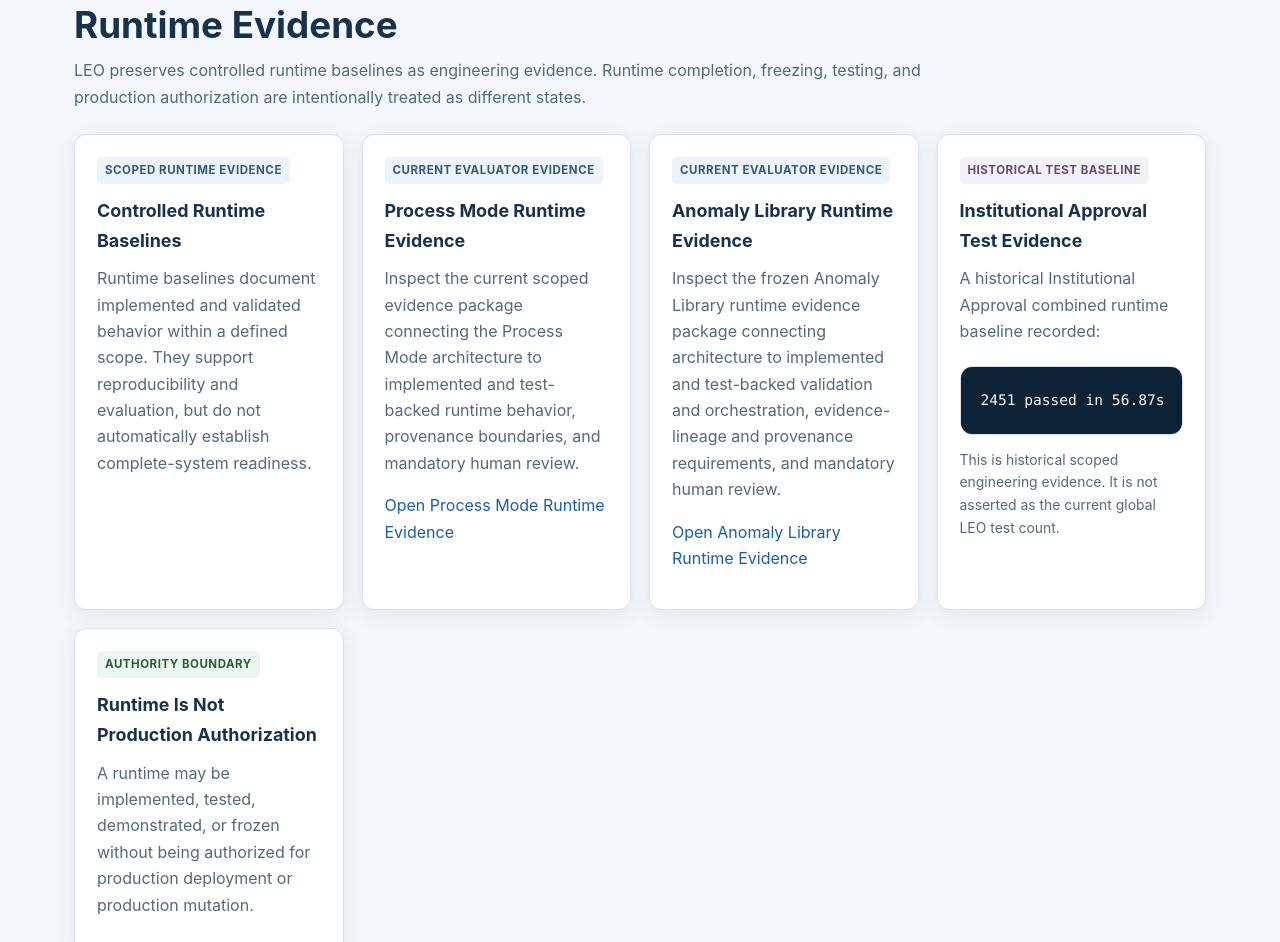
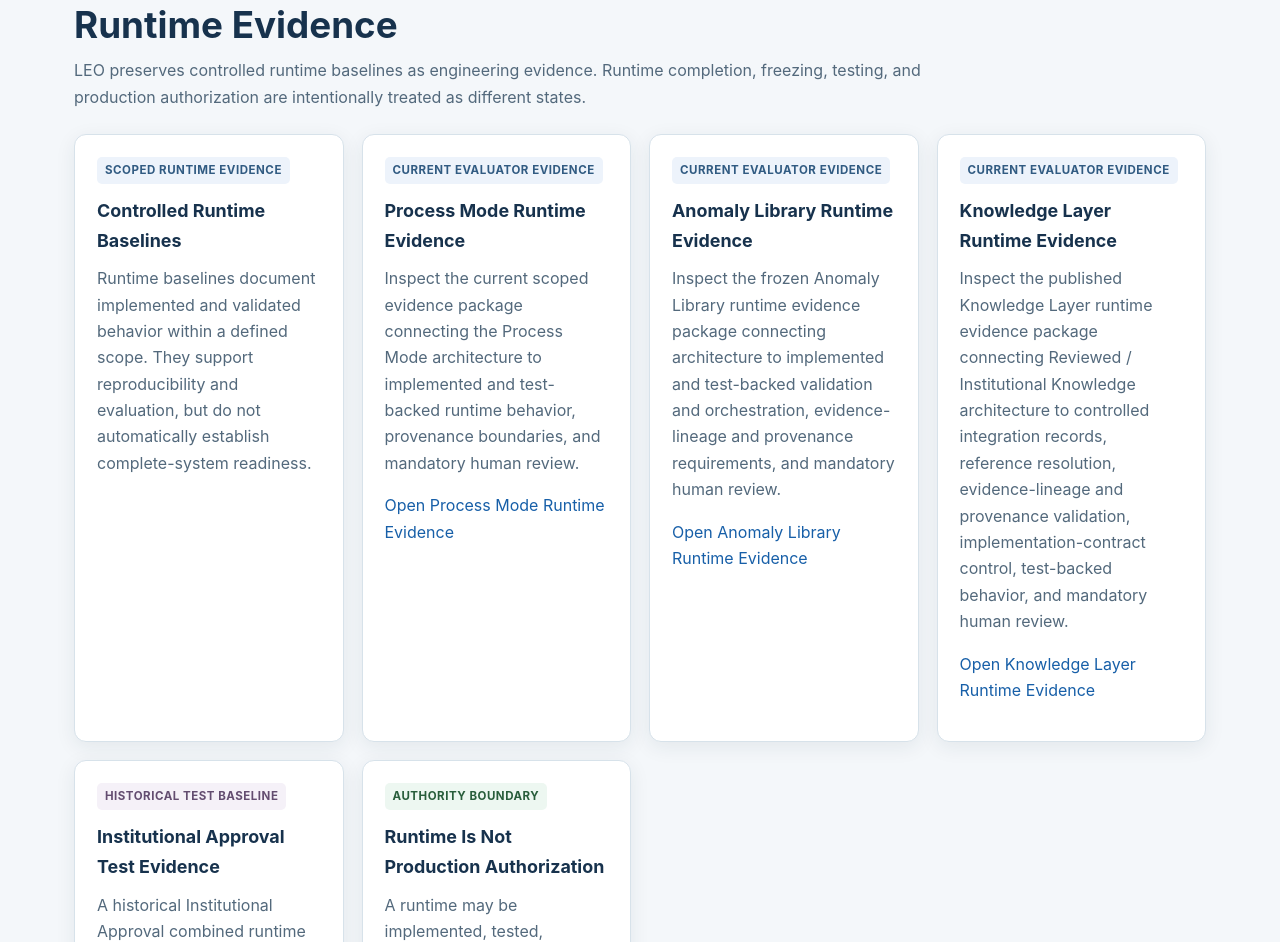
Before and after one commit to BBS-contact/BBS-Open-System, a plain HTML site: page index.html in a window 1280 px wide. Shown: the part 5417-6359 px from the top of the page. Drawn offline with Linux system fonts and the light colour scheme.

Commit message:
Add Knowledge Layer runtime evidence navigation

```diff
--- a/index.html
+++ b/index.html
@@ -1178,6 +1178,26 @@ HUMAN EVALUATION</div>
             </a>
           </p>
         </article>
+        <article class="card">
+          <span class="type-label runtime">Current evaluator evidence</span>
+
+          <h3>Knowledge Layer Runtime Evidence</h3>
+
+          <p>
+            Inspect the published Knowledge Layer runtime evidence package connecting
+            Reviewed / Institutional Knowledge architecture to controlled integration
+            records, reference resolution, evidence-lineage and provenance validation,
+            implementation-contract control, test-backed behavior, and mandatory
+            human review.
+          </p>
+
+          <p>
+            <a href="./KNOWLEDGE_LAYER_RUNTIME_EVIDENCE.md">
+              Open Knowledge Layer Runtime Evidence
+            </a>
+          </p>
+        </article>
+
         <article class="card">
           <span class="type-label historical">Historical test baseline</span>
 
```
Also changed, not shown: 3 other files.
